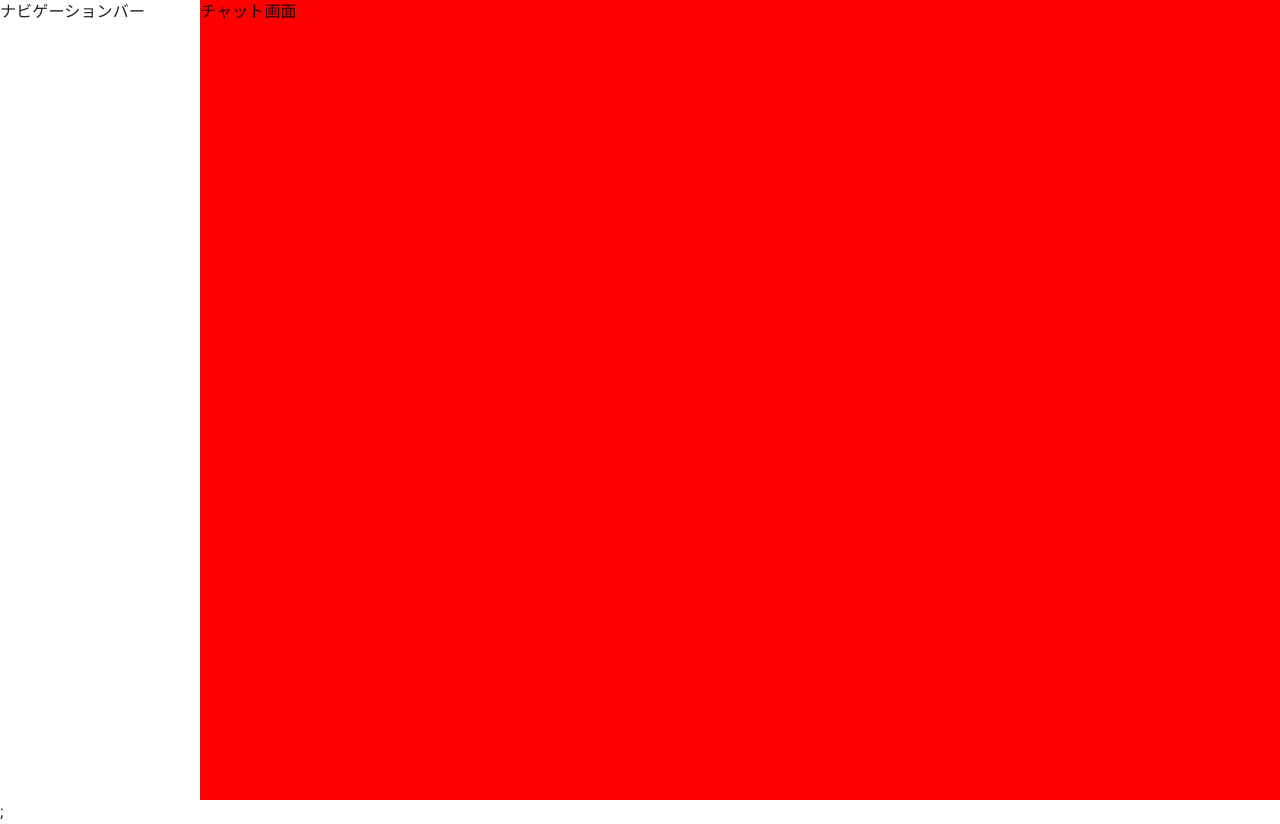
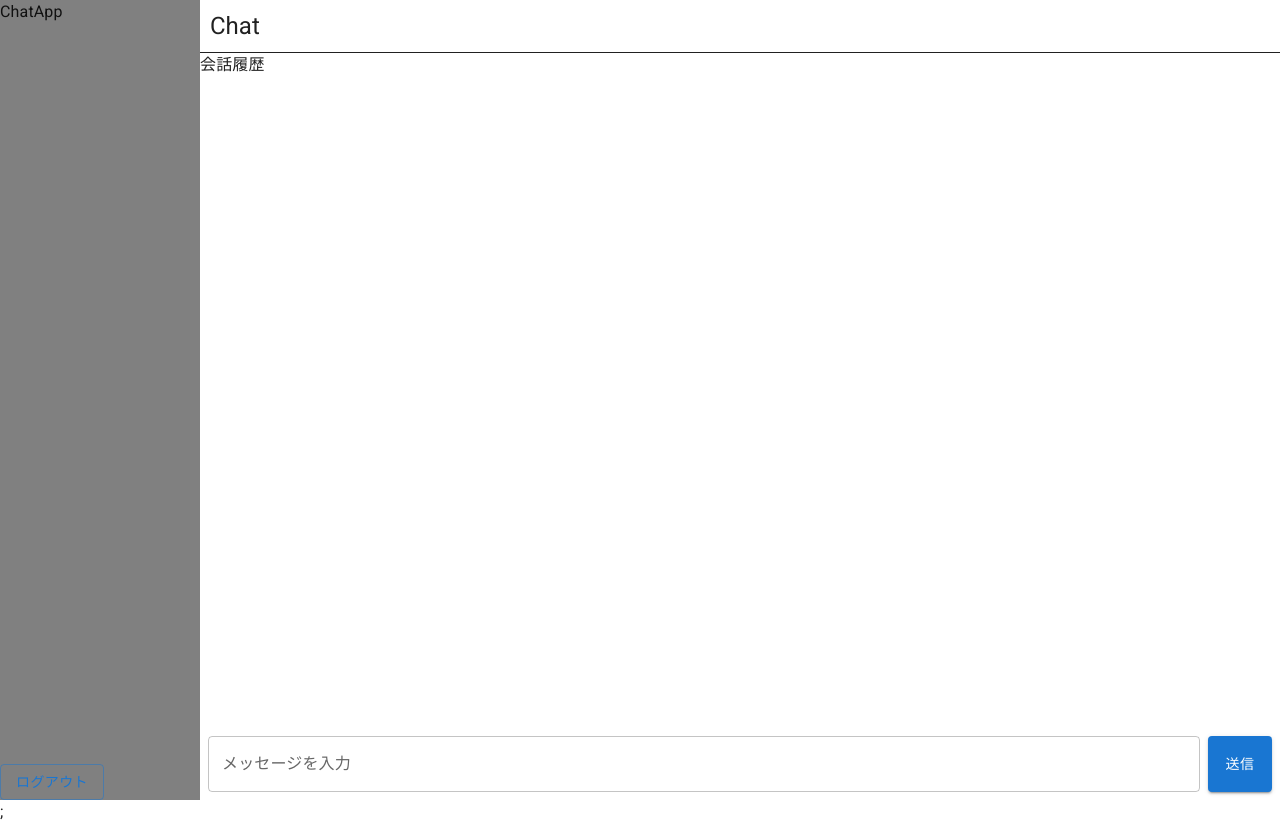
Before and after one commit to nakajima97/next-simple-ai-chat, a Next.js app: page /chat in a window 1280 px wide. Built offline with nearby package versions, Linux system fonts and the light colour scheme.

Commit message:
#1 会話画面のレイアウト調整

```diff
--- a/src/pages/chat/index.tsx
+++ b/src/pages/chat/index.tsx
@@ -1,13 +1,25 @@
-import { Box } from '@mui/material';
+import { Box, Button, TextField, Typography } from '@mui/material';
 
 const Chat = () => {
 	return (
 		<Box sx={{ display: 'flex', height: '100vh' }}>
-			<Box sx={{width: '200px'}}>
-        ナビゲーションバー
+			<Box sx={{width: '200px', display: 'flex', flexDirection: 'column', justifyContent: 'space-between', backgroundColor: 'gray'}}>
+        <Box>
+          ChatApp
+        </Box>
+        <Box>
+        <Button variant='outlined'>ログアウト</Button>
+        </Box>
       </Box>
-			<Box sx={{ flexGrow: 1, backgroundColor: 'red', height: '100%' }}>
-				チャット画面
+			<Box sx={{ flexGrow: 1, height: '100%', display: 'flex', flexDirection: 'column' }}>
+        <Box>
+          <Typography variant='h5' sx={{borderBottom: '1px solid', padding: '10px'}}>Chat</Typography>
+        </Box>
+				<Box sx={{ flexGrow: 1 }}>会話履歴</Box>
+        <Box sx={{ display: 'flex', gap: 1, padding: '8px' }}>
+          <TextField label='メッセージを入力' sx={{ flexGrow: 1 }}/>
+          <Button variant='contained'>送信</Button>
+        </Box>
 			</Box>
 		</Box>
 	);
```
